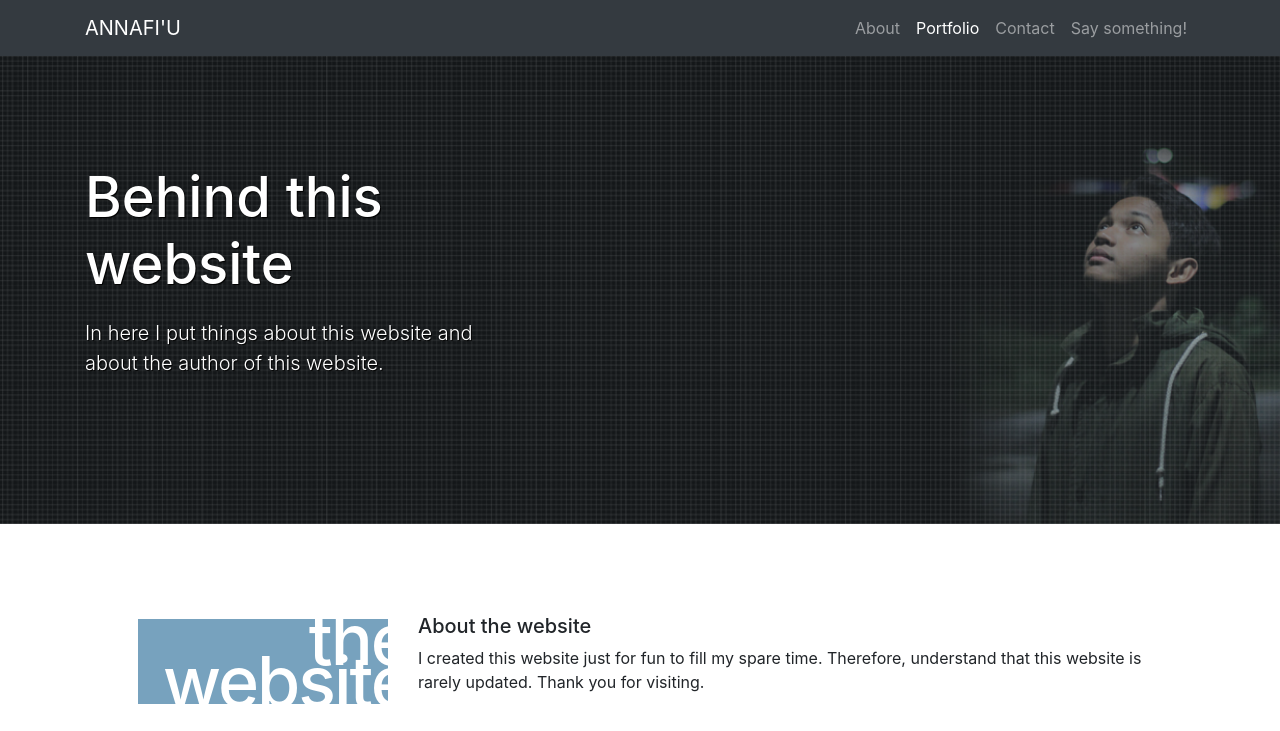
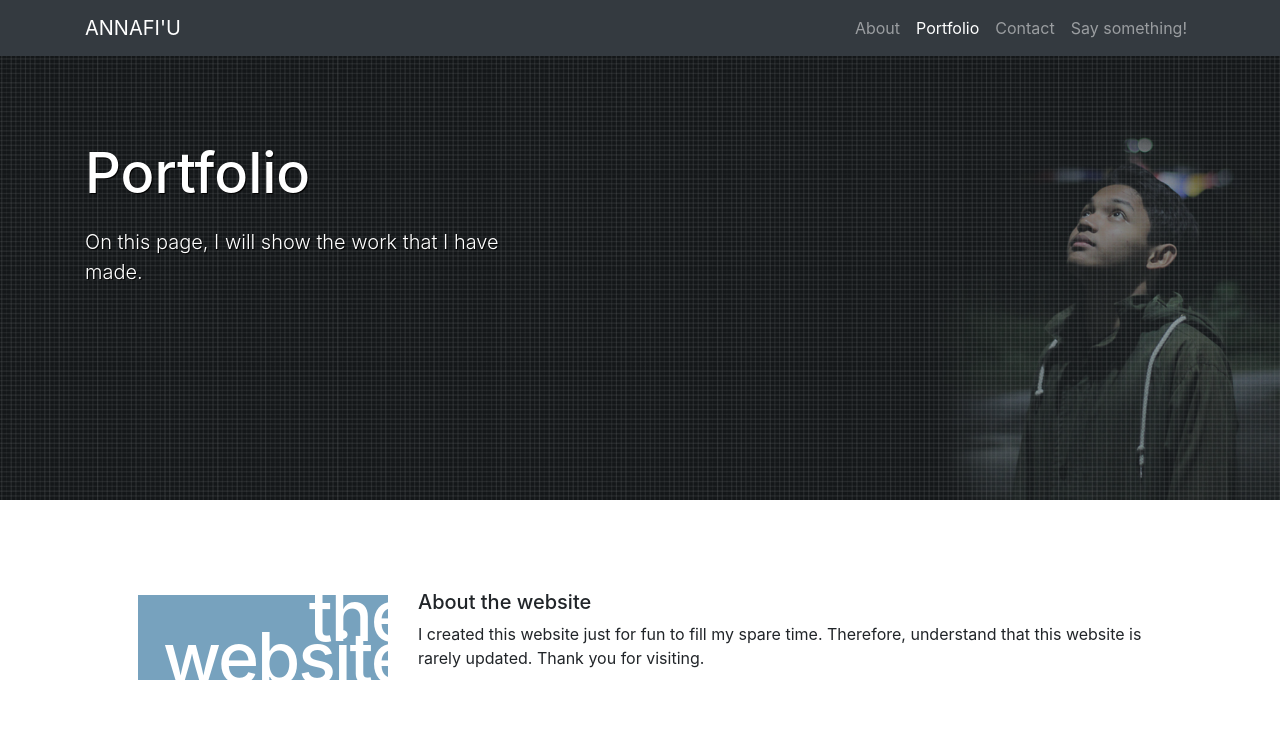
Before and after one commit to annafiu/annafiu.github.io, a plain HTML site: page portfolio.html in a window 1280 px wide. Shown: the top 731 px of the page. Drawn offline with nearby package versions, Linux system fonts and the light colour scheme.

Commit message:
changelog

```diff
--- a/portfolio.html
+++ b/portfolio.html
@@ -42,11 +42,10 @@
     <!-- End Navbar -->
 
     <!-- Content -->
-data-image-src="img/bg1.jpg"
     <div id="tmWelcome" class="jumbotron jumbotron-fluid parallax-window" data-parallax="scroll" data-image-src="img/bg1.jpg">
       <div class="container">
-        <h1 class="display-4">Behind this website</h1>
-        <p class="lead">In here I put things about this website and about the author of this website.</p>
+        <h1 class="display-4">Portfolio</h1>
+        <p class="lead">On this page, I will show the work that I have made.</p>
       </div>
     </div>
     <section class="about">
```
Also changed, not shown: about.html (+0 -1 lines), 1 other file.
